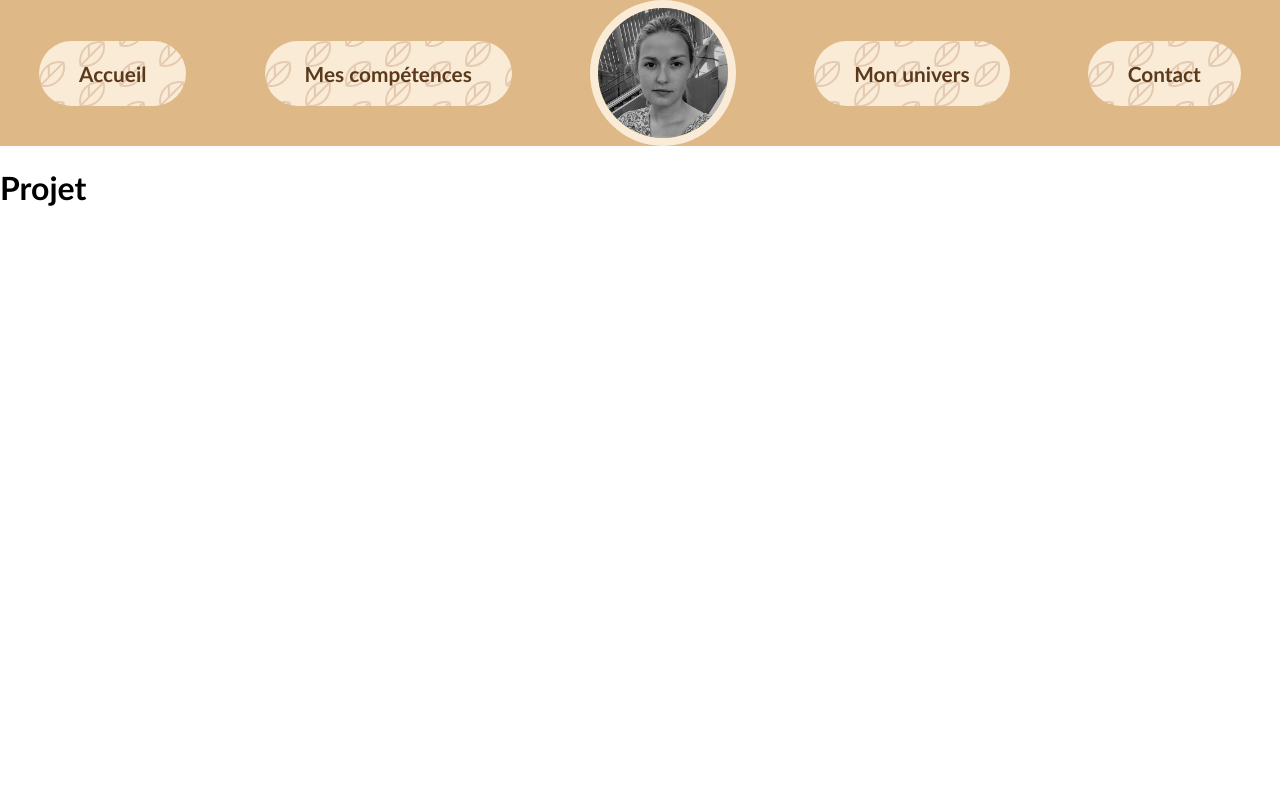
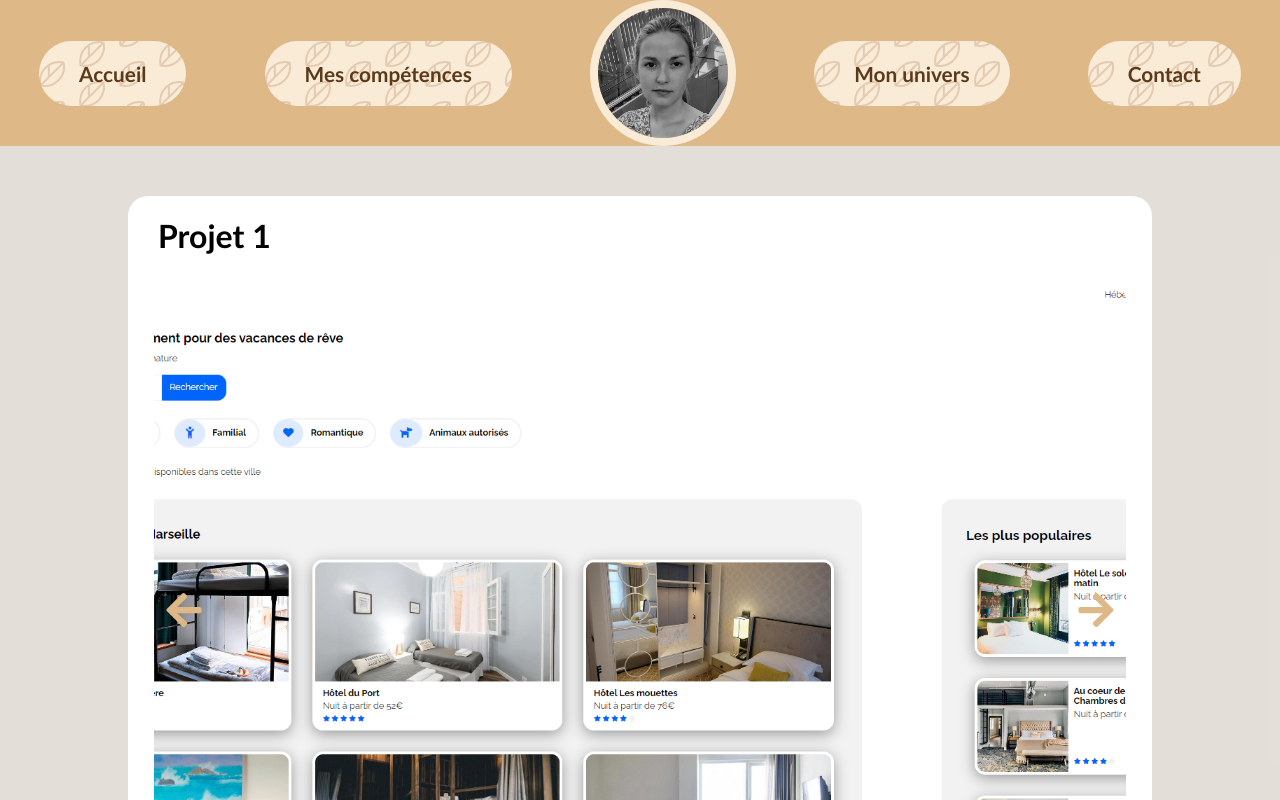
Before and after one commit to Emilie2393/emilierichard_cv, a React (Create React App) app: page /skills/1 in a window 1280 px wide. Shown: the top 800 px of the page. Built offline with nearby package versions, Linux system fonts and the light colour scheme.

Commit message:
style to ProjectCard v1

```diff
--- a/src/components/Footer.jsx
+++ b/src/components/Footer.jsx
@@ -6,6 +6,7 @@ const Footer = () => {
     return (
         <div>
             <div className='Footer'>
+                <div className='Footer__wrap'>
                 <a href="https://github.com/Emilie2393">
                     <FaGithub/>
                 </a>
@@ -15,8 +16,7 @@ const Footer = () => {
                 <a href="https://www.linkedin.com/in/%C3%A9milie-richard-b394ba150/">
                     <FaLinkedin/>
                 </a>
-
-
+                </div>
             </div>
         </div>
     );
--- /dev/null
+++ b/src/components/Project/ProjectCard.jsx
@@ -0,0 +1,29 @@
+import React from 'react';
+import { useParams } from 'react-router-dom';
+import {portfolio} from '../../data/skills'
+import ProjectGallery from './ProjectGallery';
+import '../../styles/components/ProjectCard.scss'
+
+const ProjectCard = () => {
+
+    const {id} = useParams();
+    const projectInfos = portfolio.filter((project) => project.id === id);
+    console.log(projectInfos)
+
+    return (
+        <div className='project'>
+
+            {projectInfos.map((project) => (
+            <li key={project.id} className="project__card">
+                <h1 className="project__card__title">{project.title}</h1>
+                <ProjectGallery pictures={project.pictures}/>
+                <p className='project__card__description'>{project.description}</p>
+            </li>
+
+        ))}
+
+        </div>
+    );
+};
+
+export default ProjectCard;
--- /dev/null
+++ b/src/components/Project/ProjectGallery.jsx
@@ -0,0 +1,40 @@
+import { useState } from "react";
+import { FaArrowLeft, FaArrowRight } from 'react-icons/fa'
+import "../../styles/components/ProjectGallery.scss"
+
+function ProjectGallery({ pictures }) {
+  // on initialise picture à 0 //
+  const [picture, setPicture] = useState(0);
+  // fonction qui passe à l'image précédente avec la flèche gauche, si l'image est la première on affiche la dernière image de la liste //
+  const leftPictures = () => {
+    const firstPicture = picture === 0;
+    const newPicture = firstPicture ? pictures.length - 1 : picture - 1;
+    setPicture(newPicture);
+  };
+  // fonction qui passe à l'image suivante avec la flèche droite, si l'image est la dernière on affiche la première image de la liste //
+  const rightPictures = () => {
+    const lastPicture = picture === pictures.length - 1;
+    const newPicture = lastPicture ? 0 : picture + 1;
+    setPicture(newPicture);
+  };
+
+  // si il n'y a qu'une image les flèches disparaissent //
+  return (
+    <div className="project__slides">
+      <div className="project__slides__pictures">
+        <img src={pictures[picture]} alt="images de l'appartement" />
+      </div>
+      <div className={pictures.length <= 1 ? "project__slides__hiddenvector" : "project__slides__vectorleft"} onClick={leftPictures}><FaArrowLeft/></div>
+      <div
+        className={
+          pictures.length <= 1
+            ? "project__slides__hiddenvector"
+            : "project__slides__vectorright"
+        } onClick={rightPictures}
+      > <FaArrowRight/> </div>
+    </div>
+  );
+}
+
+
+export default ProjectGallery;
--- a/src/data/skills.js
+++ b/src/data/skills.js
@@ -7,7 +7,7 @@ export const portfolio = [
     cover: "./media/skills/Booki.PNG",
     description:
       "projet d'intégration web",
-    pictures:["./media/skills/Booki.PNG", "./media/skills/Booki2.PNG"],
+    pictures:["../media/skills/Booki.PNG", "../media/skills/Booki2.PNG"],
     link: "https://emilie2393.github.io/Projet_1_Booki/"
   },
   {
@@ -16,7 +16,7 @@ export const portfolio = [
     cover: "./media/skills/Ohmyfood2.PNG",
     description:
       "projet d'intégration web",
-    pictures:["./media/skills/Ohmyfood.PNG", "./media/skills/Ohmyfood2.PNG", "./media/skills/Ohmyfood3.PNG"],
+    pictures:["../media/skills/Ohmyfood.PNG", "../media/skills/Ohmyfood2.PNG", "../media/skills/Ohmyfood3.PNG"],
     link: "https://emilie2393.github.io/Projet_2_OhMyFood/"
   },
   {
@@ -25,7 +25,7 @@ export const portfolio = [
     cover: "./media/skills/Lapanthere.PNG",
     description:
       "projet SEE/SEO",
-    pictures:["./media/skills/Lapanthere.PNG", "./media/skills/Lapanthere2.PNG", "./media/skills/Lapanthere3.PNG"],
+    pictures:["../media/skills/Lapanthere.PNG", "../media/skills/Lapanthere2.PNG", "../media/skills/Lapanthere3.PNG"],
     link: "https://emilie2393.github.io/Projet_3_Panthere/"
   },
   {
@@ -34,7 +34,7 @@ export const portfolio = [
     cover: "./media/skills/Kanap.PNG",
     description:
       "Intégration dynamique d'une API",
-    pictures:["./media/skills/Kanap.PNG", "./media/skills/Kanap2.PNG", "./media/skills/Kanap3.PNG"],
+    pictures:["../media/skills/Kanap.PNG", "../media/skills/Kanap2.PNG", "../media/skills/Kanap3.PNG"],
     link: "https://emilie2393.github.io/Projet_4_Kanap/"
   },
   {
@@ -43,7 +43,7 @@ export const portfolio = [
     cover: "./media/skills/Hottakes.PNG",
     description:
       "Création d'une API sécurisée",
-    pictures:["./media/skills/Hottakes.PNG","./media/skills/Hottakes2.PNG", "./media/skills/Hottakes3.PNG", "./media/skills/Hottakes4.PNG"],
+    pictures:["../media/skills/Hottakes.PNG","../media/skills/Hottakes2.PNG", "../media/skills/Hottakes3.PNG", "../media/skills/Hottakes4.PNG"],
     link: "https://emilie2393.github.io/Projet_5_HotTakes/"
   },
   {
@@ -52,7 +52,7 @@ export const portfolio = [
     cover: "./media/skills/Kasa.PNG",
     description:
       "Implémentation front-end avec React",
-    pictures:["./media/skills/Kasa.PNG","./media/skills/Kasa2.PNG", "./media/skills/Kasa3.PNG"],
+    pictures:["../media/skills/Kasa.PNG","../media/skills/Kasa2.PNG", "../media/skills/Kasa3.PNG"],
     link: "https://emilie2393.github.io/Projet_6_Kasa/"
   }
 
--- a/src/pages/Project.jsx
+++ b/src/pages/Project.jsx
@@ -1,11 +1,12 @@
 import React from "react";
 import Navigation from "../components/Navigation";
+import ProjectCard from "../components/Project/ProjectCard";
 
 const Project = () => {
     return (
         <div>
             <Navigation/>
-            <h1>Projet</h1>
+            <ProjectCard/>
         </div>
     );
 };
--- a/src/styles/components/Footer.scss
+++ b/src/styles/components/Footer.scss
@@ -1,8 +1,12 @@
 
 .Footer{
     background-color: oldlace;
-    height: 200px;
+    height: 150px;
     text-align: center;
+    &__wrap{
+        width: 100%;
+        height: 100%;
+
         & a{
             height: 20px;
             color: #5B3A1B;
@@ -13,3 +17,4 @@
             }
         }
     }
+}
--- /dev/null
+++ b/src/styles/components/ProjectCard.scss
@@ -0,0 +1,17 @@
+.project{
+    background-color: #5b3a1b2a;
+    margin: 0;
+    padding-top: 50px;
+    &__card{
+        background-color: white;
+        border-radius: 20px;
+        width: 80%;
+        margin: 0 auto;
+
+        list-style: none;
+        & h1{
+            padding: 20px 0 30px 30px;
+            margin: 0
+        }
+    }
+}
--- /dev/null
+++ b/src/styles/components/ProjectGallery.scss
@@ -0,0 +1,47 @@
+
+.project__slides{
+    position: relative;
+    width: 95%;
+    margin: 0 auto;
+    &__pictures {
+        height: 650px;
+        border-radius: 15px;
+        margin: 0 auto;
+        flex-grow: 1;
+        display: flex;
+        align-items: center;
+        overflow: hidden;
+        & img{
+            object-fit:cover;
+            width: 100%;
+            height:-webkit-fill-available;
+            flex-grow: 1;
+            display: flex;
+        }
+    }
+    &__vectorleft,&__vectorright{
+        & svg{
+            width: 40px;
+            height: 40px;
+            position: absolute;
+            transform: translate(0, -50%);
+            top: 50%;
+            cursor: pointer;
+            color:burlywood;
+        }
+    }
+    &__vectorleft{
+        & svg{
+            left: 10px;
+        }
+    }
+    &__vectorright{
+        & svg{
+            right: 10px;
+        }
+    }
+    &__hiddenvector{
+        height: 0;
+        overflow: hidden;
+    }
+}
```
Also changed, not shown: public/media/skills/Lapanthere.PNG. Lines whose indentation alone changed are shown as unchanged.
